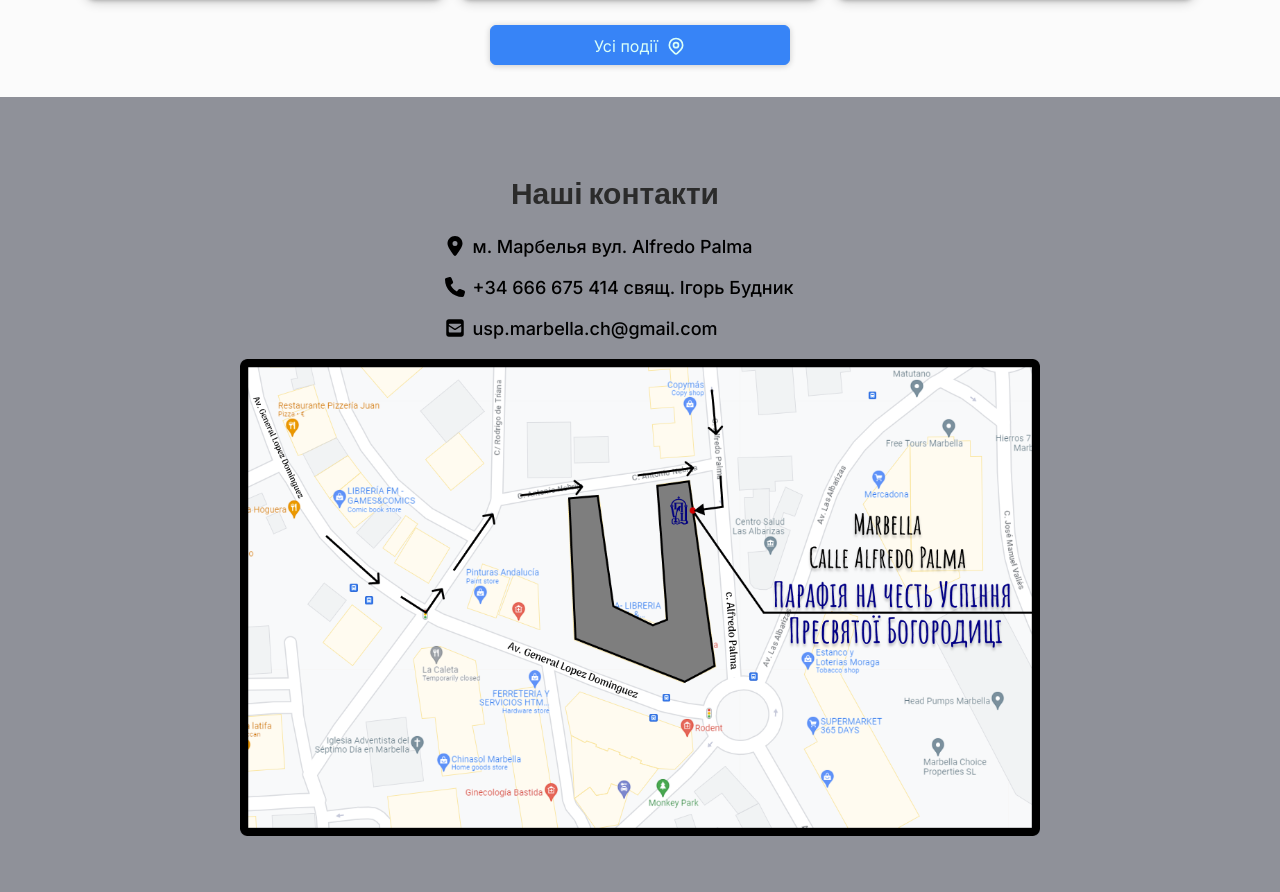
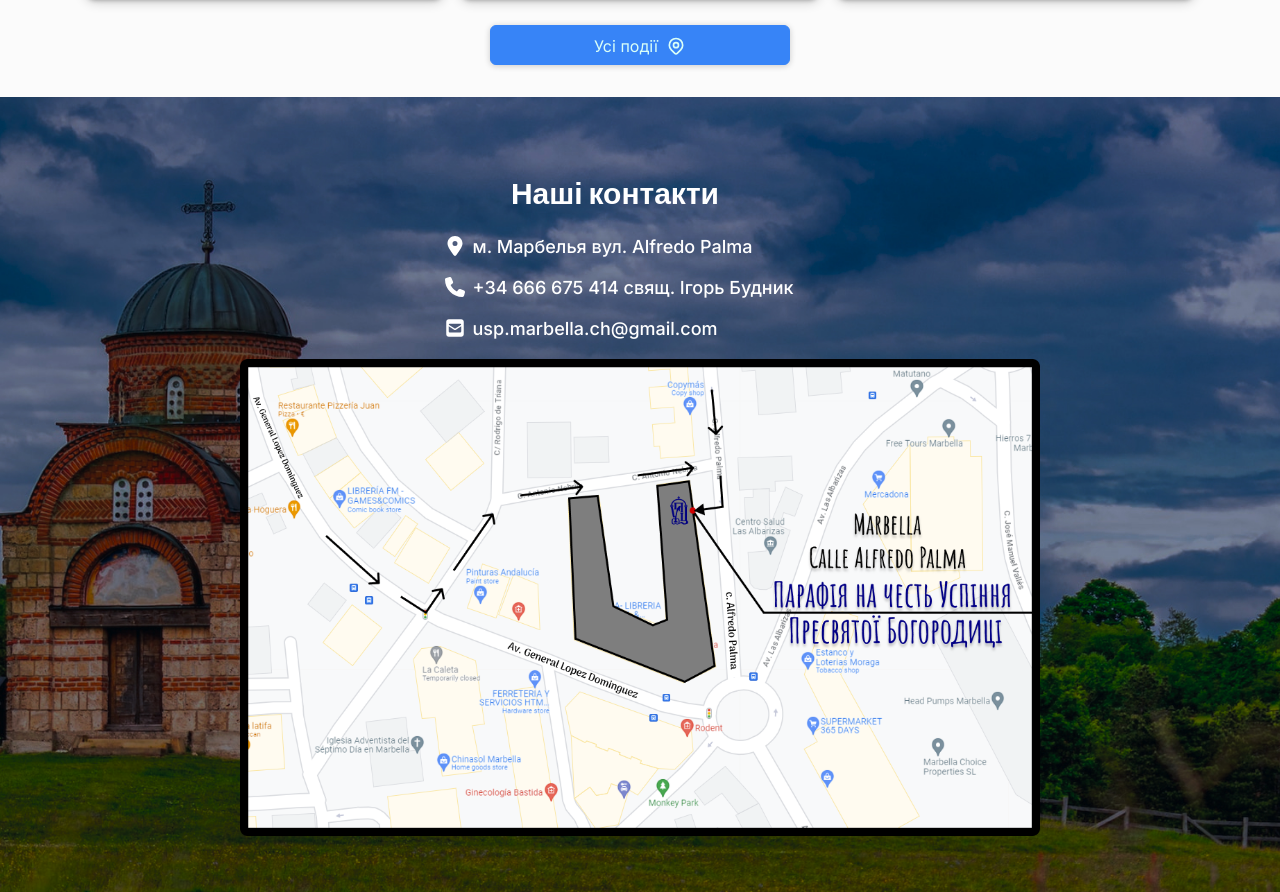
Before and after one commit to disverst/uspinnia-marbella-church, a Next.js app: page / in a window 1280 px wide. Shown: the part 1011-1903 px from the top of the page. Built offline with nearby package versions, Linux system fonts and the light colour scheme.

Commit message:
Added background-image

```diff
--- a/components/zFooterSection/footer-section.module.css
+++ b/components/zFooterSection/footer-section.module.css
@@ -1,8 +1,11 @@
 .section {
+  background-image: url('/images/footer-bg-image.jpg');
+  background-size: cover;
+  background-attachment: fixed;
+  background-position: center;
+  background-repeat: no-repeat;
   background-color: #8f9199;
-  color: #fff;
   padding: 20px 0;
-  text-align: center;
 }
 
 .container {
@@ -14,12 +17,12 @@
 }
 
 .contacts h2 {
+  color: white;
   text-align: center;
   font-size: 30px;
 }
 
 .contacts {
-  /* width: 300px; */
   text-align: left;
   margin-right: 50px;
 }
@@ -39,16 +42,20 @@
 }
 
 .link {
-  color: black;
+  color: rgb(255, 255, 255);
   text-decoration: none;
 }
 
+.link .icon svg {
+  fill: rgb(255, 255, 255);
+}
+
 .link:hover {
-  color: blue;
+  color: rgb(252, 0, 0);
 }
 
 .link:hover .icon svg {
-  fill: blue; /* Измените на желаемый цвет иконки при наведении */
+  fill: rgb(255, 0, 0);
 }
 
 .icon {
```
Also changed, not shown: public/images/footer-bg-image.jpg (added).
